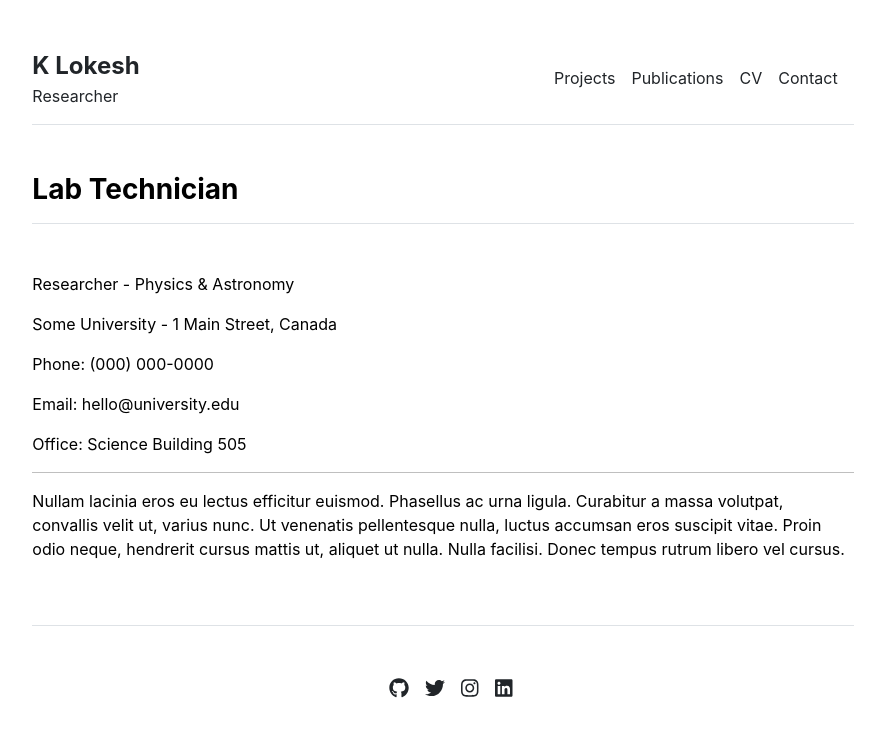
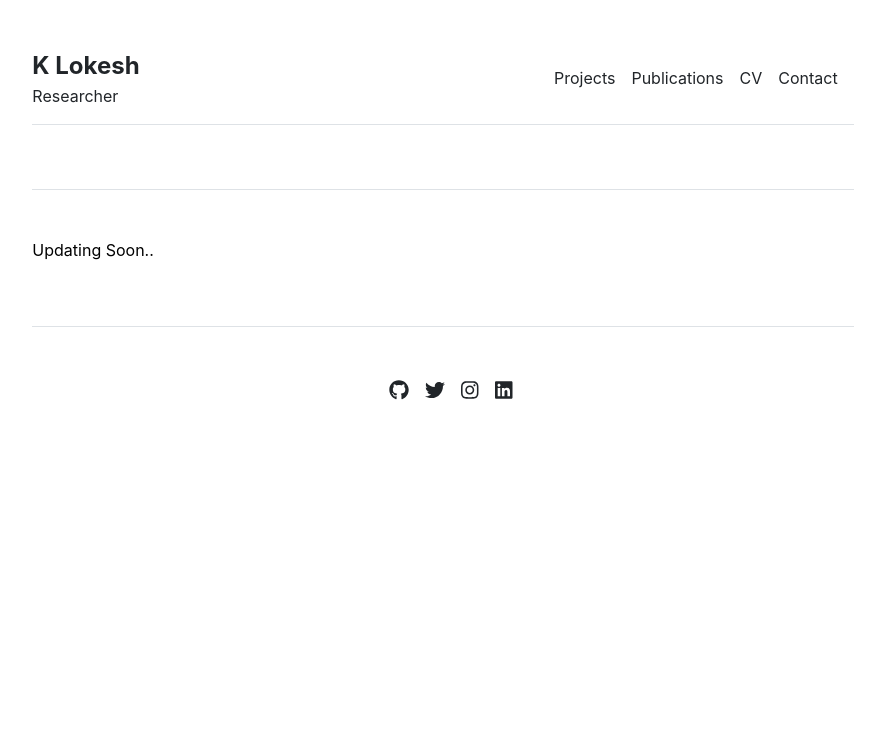
Before and after one commit to katikapalli/katikapalli.github.io, a Jekyll site: the page built from projects/visual-sentiment-analysis-using-few-shot-learning.md, in a window 1280 px wide. Shown: the top 737 px of the page, without its empty margins (197-1082 px from the left). Built offline with Jekyll 4.4.1, drawn with Linux system fonts in a browser that asks for light colours; our own code applies the rules of GitHub Pages for plain Markdown files.

Commit message:
Update visual-sentiment-analysis-using-few-shot-learning.md

```diff
--- a/projects/visual-sentiment-analysis-using-few-shot-learning.md
+++ b/projects/visual-sentiment-analysis-using-few-shot-learning.md
@@ -1,18 +1 @@
----
-layout: page
-title: "Lab Technician"
----
-
-Researcher - Physics & Astronomy
-
-Some University - 1 Main Street, Canada
-
-Phone: (000) 000-0000
-
-Email: hello@university.edu
-
-Office: Science Building 505
-
----
-
-Nullam lacinia eros eu lectus efficitur euismod. Phasellus ac urna ligula. Curabitur a massa volutpat, convallis velit ut, varius nunc. Ut venenatis pellentesque nulla, luctus accumsan eros suscipit vitae. Proin odio neque, hendrerit cursus mattis ut, aliquet ut nulla. Nulla facilisi. Donec tempus rutrum libero vel cursus.
+Updating Soon..
```
